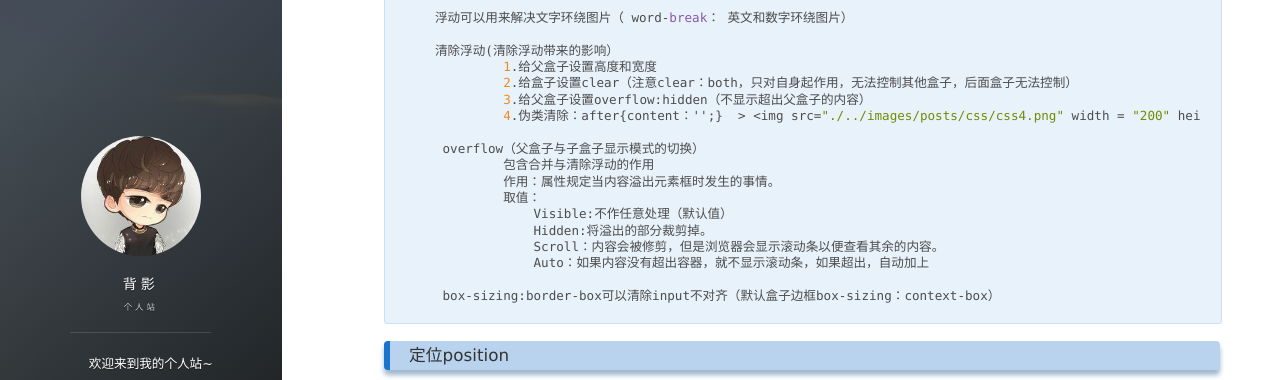
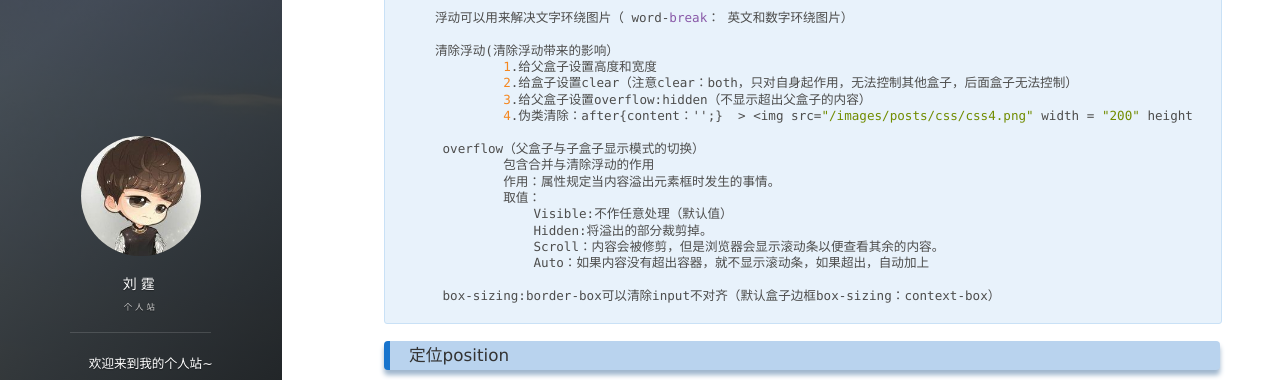
Before and after one commit to liuting888/liuting888.github.io, a Jekyll site: the page built from _posts/2017-09-23-CSS.md, in a window 1280 px wide and 900 px high, scrolled down 4669 px. Shown: the part 152-532 px from the top of the window. Built offline with Jekyll 4.4.1, drawn with Linux system fonts in a browser that asks for light colours; nearby versions of some CDN libraries; library files that are not in the unit come from our copies; comment, search, counter and statistics services are not loaded; some of the changed text lies outside the part shown.

Commit message:
修改模板

```diff
--- a/_config.yml
+++ b/_config.yml
@@ -1,9 +1,9 @@
 # Basic
-title: 背影
+title: 刘霆
 subtitle: 个人站
 description: 欢迎来到我的个人站~
 # 头像里面的标题
-avatarTitle: 刘霆
+avatarTitle: 背影
 # 头像里面的描述
 avatarDesc: WEB / 前端
 url: "http://liuting888.github.io"
--- a/_includes/footer.html
+++ b/_includes/footer.html
@@ -4,7 +4,7 @@
             <nav class="cover-navigation navigation--social">
                 <ul class="navigation">
 
-                    {% if site.social.weibo %}
+                    <!-- {% if site.social.weibo %} -->
                     <!-- Weibo -->
                     <li class="navigation__item_social">
                         <a href="http://weibo.com/{{site.social.weibo}}" title="@{{site.social.weibo}} 的微博" target="_blank">
@@ -12,7 +12,7 @@
                             <span class="label">Weibo</span>
                         </a>
                     </li>
-                    {% endif %} {% if site.social.github %}
+                    <!-- {% endif %} {% if site.social.github %} -->
                     <!-- Github -->
                     <li class="navigation__item_social">
                         <a href="https://github.com/{{site.social.github}}" title="@{{site.social.github}} 的 Github" target="_blank">
@@ -20,7 +20,7 @@
                             <span class="label">Github</span>
                         </a>
                     </li>
-                    {% endif %} {% if site.social.twitter %}
+                    <!-- {% endif %} {% if site.social.twitter %} -->
                     <!-- Twitter -->
                     <li class="navigation__item_social">
                         <a href="http://twitter.com/{{site.social.twitter}}" title="@{{site.social.twitter}}" target="_blank">
@@ -28,7 +28,7 @@
                             <span class="label">Twitter</span>
                         </a>
                     </li>
-                    {% endif %} {% if site.social.gplus %}
+                    <!-- {% endif %} {% if site.social.gplus %} -->
                     <!-- Google Plus -->
                     <li class="navigation__item_social">
                         <a href="https://plus.google.com/{{site.social.gplus}}" rel="author" title="Google+" target="_blank">
@@ -36,7 +36,7 @@
                             <span class="label">Google Plus</span>
                         </a>
                     </li>
-                    {% endif %}
+                    <!-- {% endif %} -->
 
                     <!-- RSS -->
                     <li class="navigation__item_social">
@@ -46,7 +46,7 @@
                         </a>
                     </li>
 
-                    {% if site.social.mail %}
+                    <!-- {% if site.social.mail %} -->
                     <!-- Email -->
                     <li class="navigation__item_social">
                         <a href="mailto:{{site.social.mail}}" title="Contact me">
@@ -54,7 +54,7 @@
                             <span class="label">Email</span>
                         </a>
                     </li>
-                    {% endif %}
+                    <!-- {% endif %} -->
 
                 </ul>
             </nav>
@@ -68,8 +68,8 @@
             </iframe>
             </p>
             <div align="right">
-                <!-- <link rel="stylesheet" href="//cdn.bootcss.com/font-awesome/4.3.0/css/font-awesome.min.css"> -->
-                <link rel="stylesheet" href="./../css/font-awesome.min.css">
+                <link rel="stylesheet" href="//cdn.bootcss.com/font-awesome/4.3.0/css/font-awesome.min.css">
+                <!-- <link rel="stylesheet" href="./../css/font-awesome.min.css"> -->
                 <!-- 访问统计 -->
                 <span id="busuanzi_container_site_pv">
             本站总访问量
--- a/_posts/2017-09-23-CSS.md
+++ b/_posts/2017-09-23-CSS.md
@@ -203,9 +203,9 @@ tag: 博客
         主要：字体大小是字体大小，行高是行高，继承性方面不干涉
 
 > 行高与单位的关系：
- <img src="./../images/posts/css/css1.png" width = "300" height = "100" />
+ <img src="/images/posts/css/css1.png" width = "300" height = "100" />
 > 行高继承与单位的关系：
- <img src="./../images/posts/css/css2.png" width = "300" height = "100" />
+ <img src="/images/posts/css/css2.png" width = "300" height = "100" />
 
 ### 盒子
 
@@ -258,7 +258,7 @@ tag: 博客
                 2.给盒子设置clear（注意clear：both，只对自身起作用，无法控制其他盒子，后面盒子无法控制）
                 3.给父盒子设置overflow:hidden（不显示超出父盒子的内容）
                 4.伪类清除：after{content：'';}
- > <img src="./../images/posts/css/css4.png" width = "200" height = "100" />
+ > <img src="/images/posts/css/css4.png" width = "200" height = "100" />
 
         overflow（父盒子与子盒子显示模式的切换）
                 包含合并与清除浮动的作用
@@ -345,4 +345,4 @@ tag: 博客
 > CSS初始化：统一在各个浏览器的显示效果，将各种标签的默认样式消除
 
 盒子，文本，图片的居中方式
-![](./../images/posts/css/css5.png)
+![](/images/posts/css/css5.png)
```
